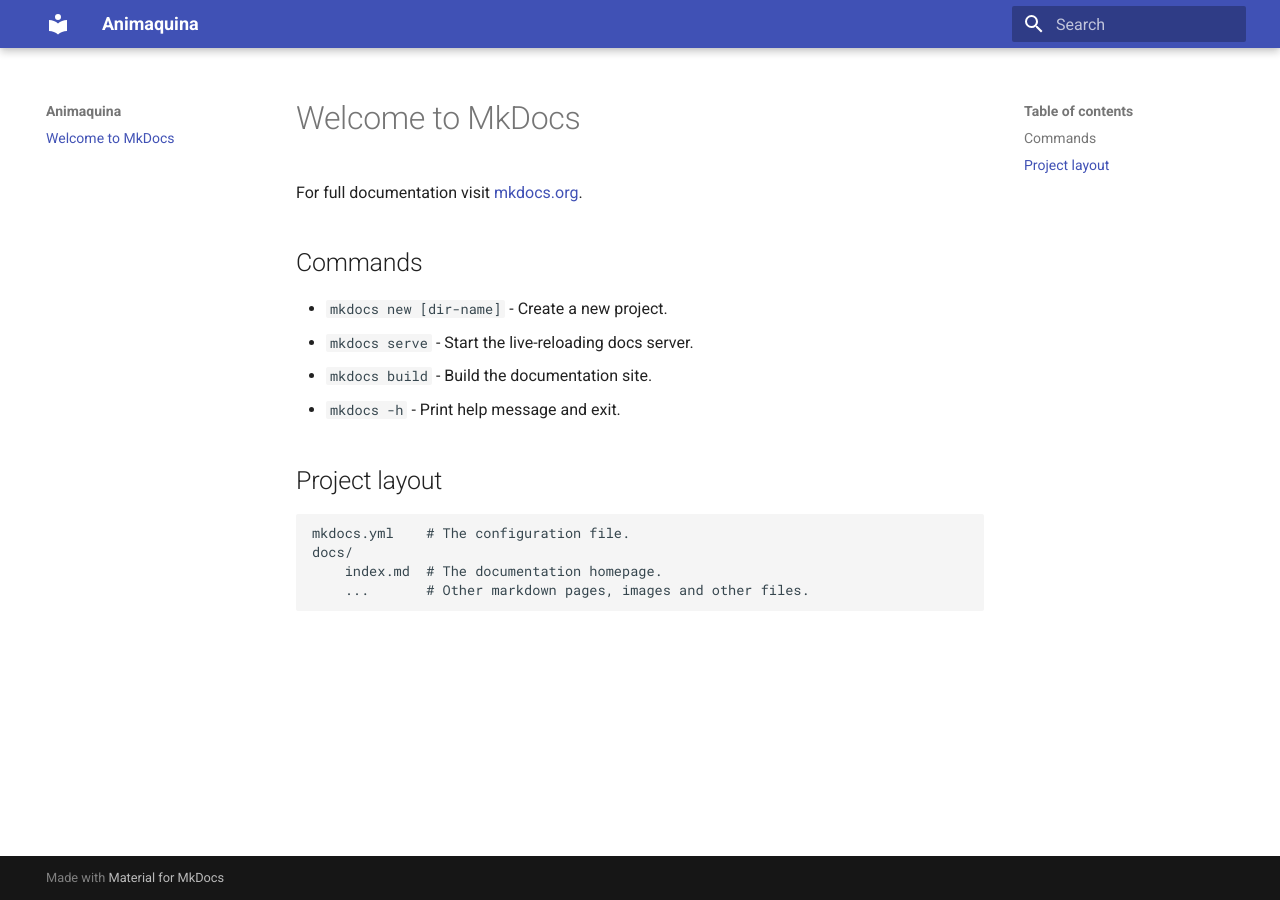
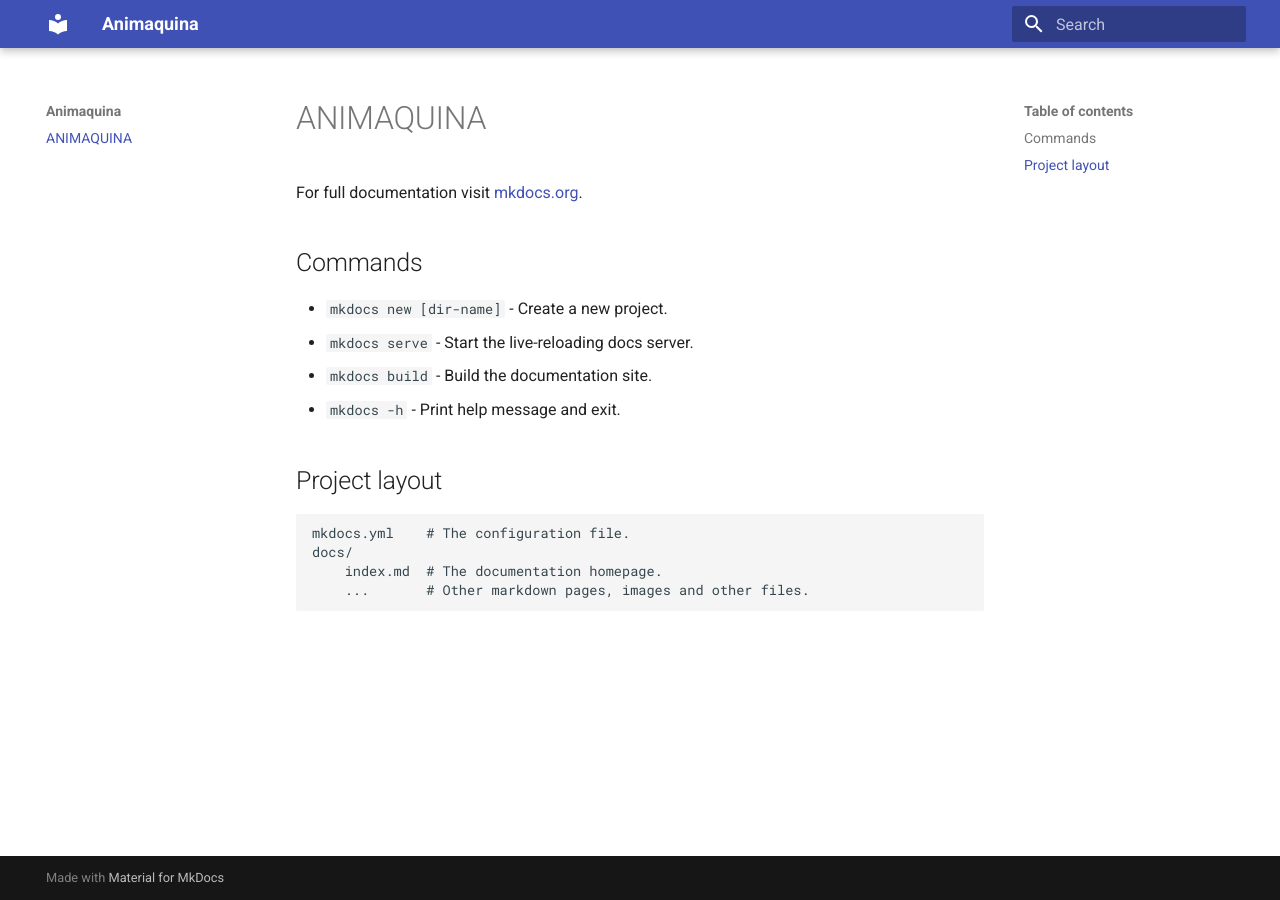
Before and after one commit to luigipacheco/animaquina-docs, an MkDocs documentation site: the page built from docs/index.md, in a window 1280 px wide. Built offline with MkDocs 1.6.1 and Material for MkDocs 9.7.7, drawn with Linux system fonts in a browser that asks for light colours.

Commit message:
test deploy

```diff
--- a/docs/index.md
+++ b/docs/index.md
@@ -1,4 +1,4 @@
-# Welcome to MkDocs
+# ANIMAQUINA
 
 For full documentation visit [mkdocs.org](https://www.mkdocs.org).
 
```
